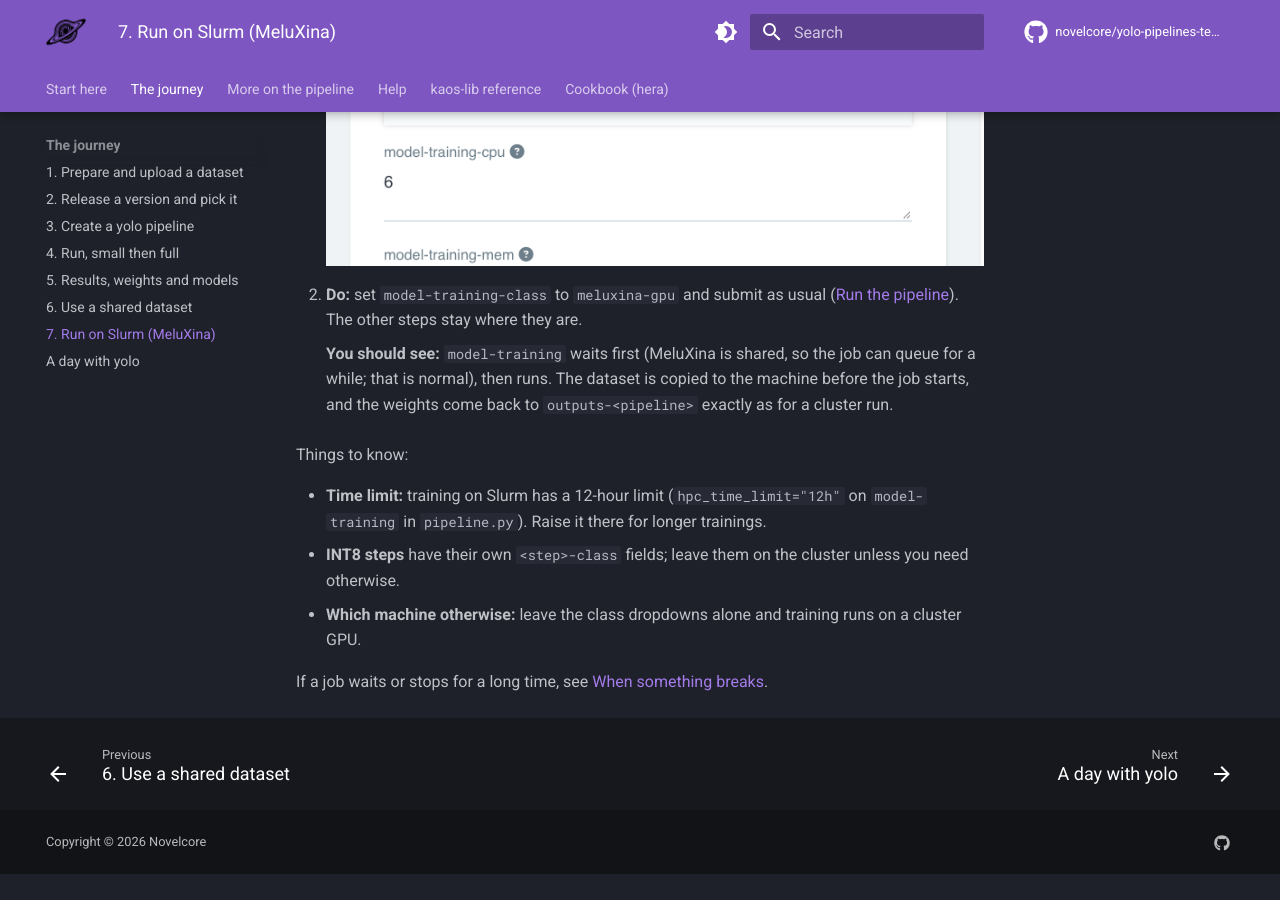
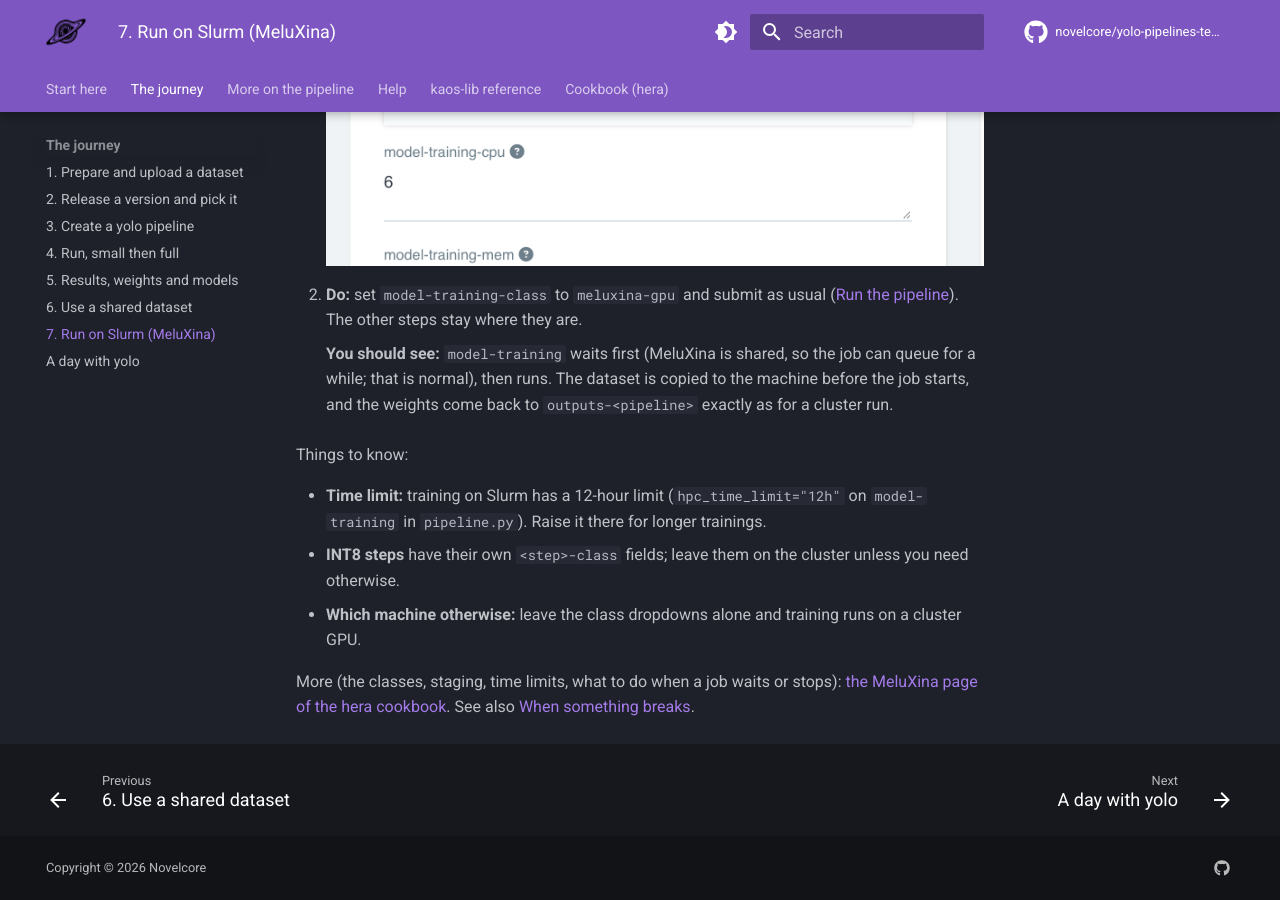
Before and after one commit to novelcore/yolo-pipelines-template, an MkDocs documentation site: the page built from docs/slurm.md, in a window 1280 px wide and 900 px high, scrolled down 766 px. Built offline with MkDocs 1.6.1 and Material for MkDocs 9.7.7, drawn with Linux system fonts in a browser that asks for light colours; comment, search, counter and statistics services are not loaded; before the commit the page ends 1640 px from its top, so only the background shows below that.

Commit message:
docs: point hera links at the dev cookbook pages and restore dataset and MeluXina links
Co-Authored-By: Claude Opus 5.5 <noreply@anthropic.com>

```diff
--- a/docs/slurm.md
+++ b/docs/slurm.md
@@ -20,4 +20,4 @@ Things to know:
 - **INT8 steps** have their own `<step>-class` fields; leave them on the cluster unless you need otherwise.
 - **Which machine otherwise:** leave the class dropdowns alone and training runs on a cluster GPU.
 
-If a job waits or stops for a long time, see [When something breaks](troubleshooting.md#a-step-waits-and-never-starts).
+More (the classes, staging, time limits, what to do when a job waits or stops): [the MeluXina page of the hera cookbook](https://novelcore.github.io/hera-pipeline-template/meluxina/). See also [When something breaks](troubleshooting.md#a-step-waits-and-never-starts).
```
Also changed, not shown: docs/datasets.md (+1 -1 lines), docs/kaos-lib-versions.md (+2 -2 lines), docs/results.md (+1 -1 lines), docs/watch-it.md (+1 -1 lines).
